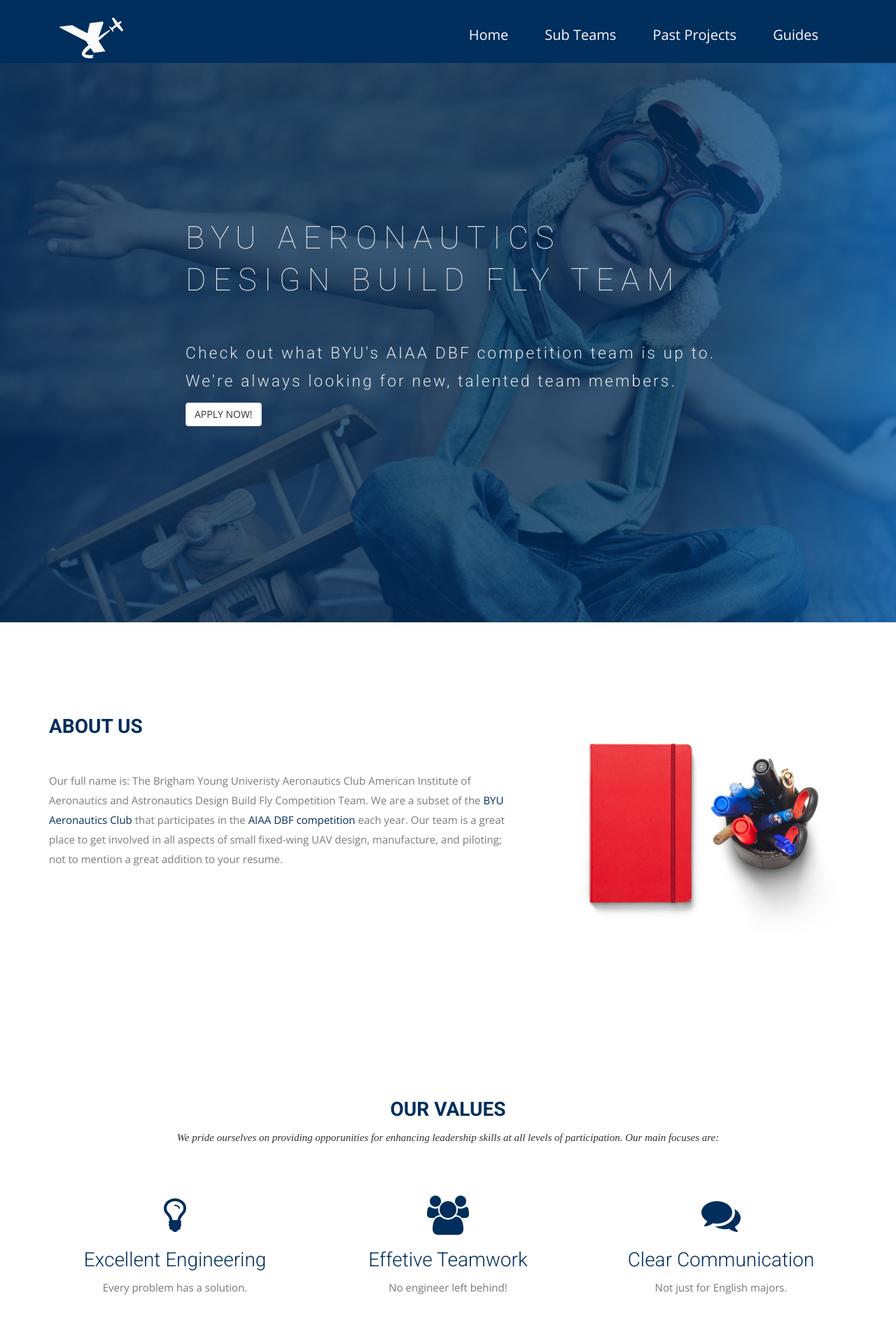
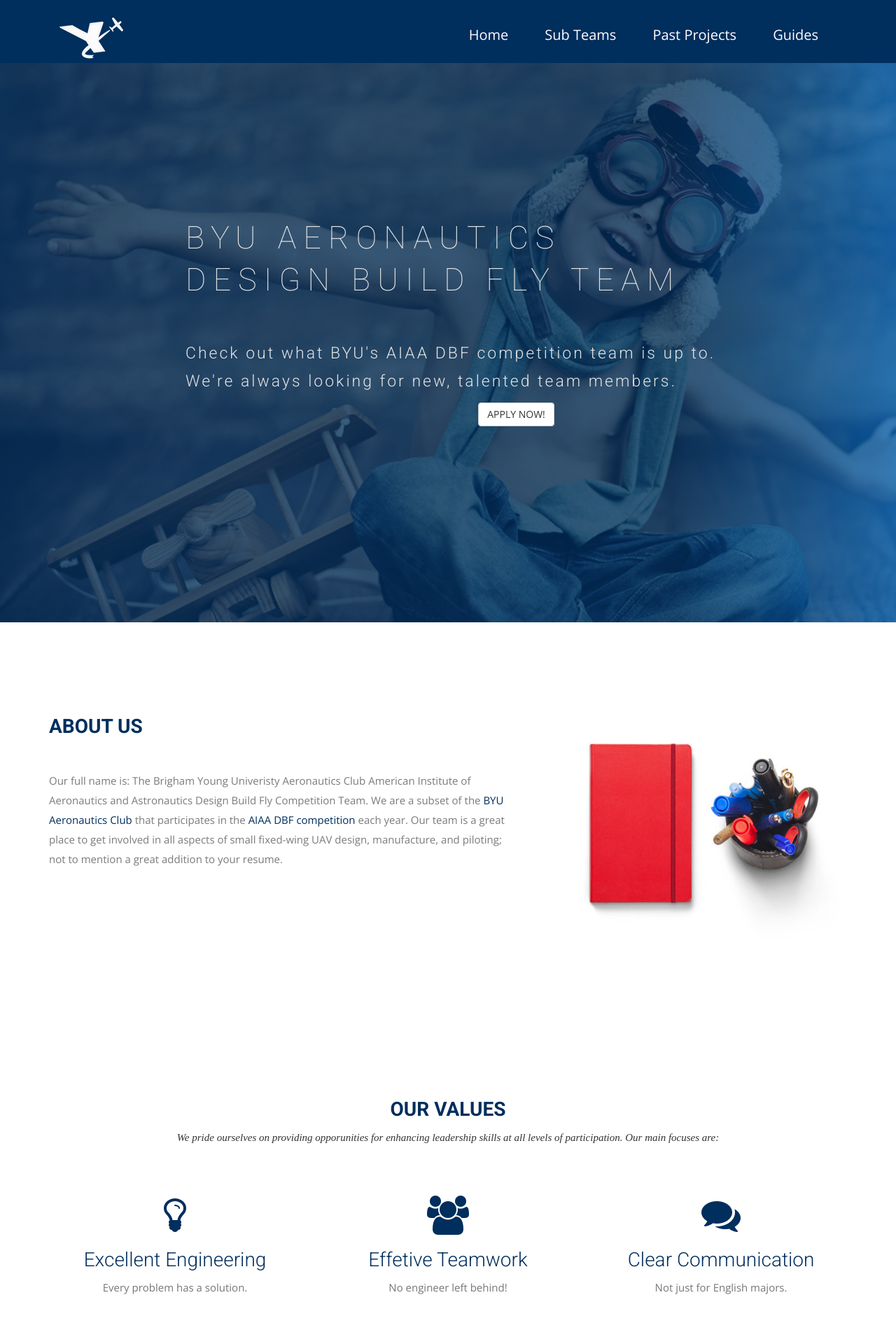
Before and after one commit to BYU-Aeronautics-Club/DBF, a Jekyll site: the page built from index.html, in a window 1280 px wide. Shown: the top 1920 px of the page at 70% size. Built offline with Jekyll 4.4.1, drawn with Linux system fonts in a browser that asks for light colours; nearby versions of some CDN libraries; some web fonts are replaced.

Commit message:
try again

```diff
--- a/index.html
+++ b/index.html
@@ -13,7 +13,9 @@
           <h1 class="animated fadeInUp">BYU AERONAUTICS<br> DESIGN BUILD FLY TEAM</h1>
           <p class="animated fadeInUp">Check out what BYU's AIAA DBF competition team is up to.
               <br>We're always looking for new, talented team members.</p>
-          <a class="animated fadeInUp position-center btn btn-default btn-call-to-action" href="#" >APPLY NOW!</a>
+              <div class="col text-center">
+                <button class="animated fadeInUp position-center btn btn-default btn-call-to-action" href="#" >APPLY NOW!</button>
+              </div>
         </div>
       </div>
     </div>
```
